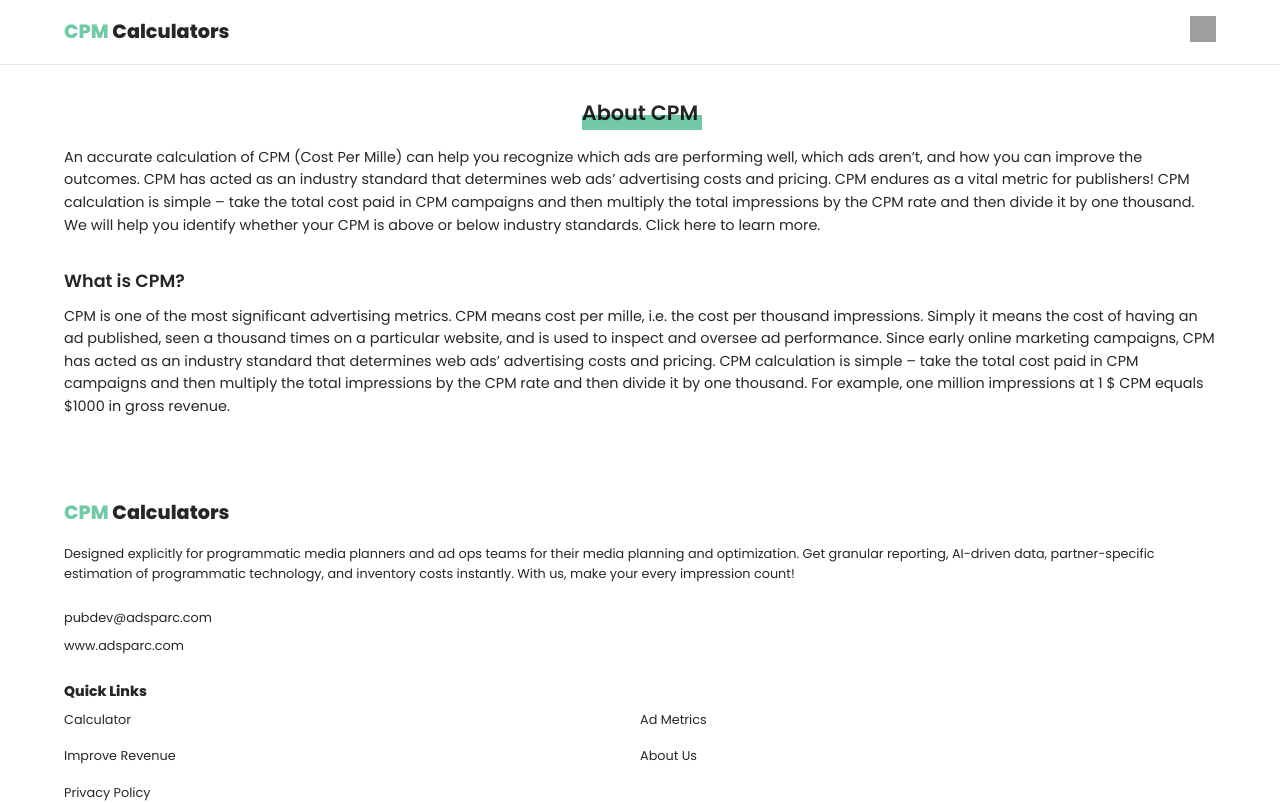
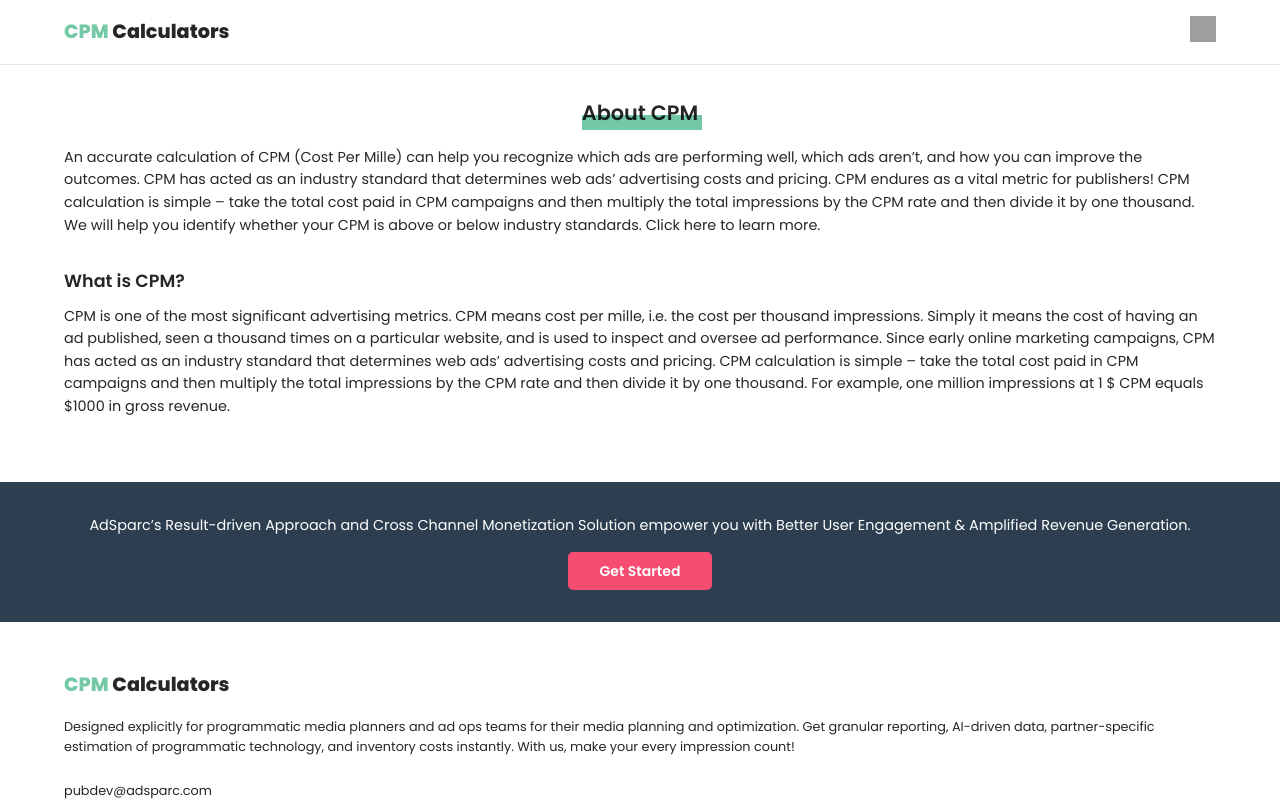
Before and after one commit to arvind-adsparc/cpmcalculators, a Next.js app: page / in a window 1280 px wide. Shown: the top 803 px of the page. Built offline with nearby package versions, Linux system fonts and the light colour scheme; grey boxes are pictures that could not be loaded.

Commit message:
addition of of cta bar

```diff
--- /dev/null
+++ b/components/Button/button.jsx
@@ -0,0 +1,9 @@
+const Button = ({ text, color }) => {
+  return (
+    <div className="cta">
+      <button className={`btn ${color}`}>{text}</button>
+    </div>
+  );
+};
+
+export default Button;
--- /dev/null
+++ b/components/CTABar/index.jsx
@@ -0,0 +1,22 @@
+import styles from "../../styles/CTABar.module.scss";
+import Button from "../Button/button";
+
+const CTABar = () => {
+  return (
+    <section className={styles.ctaBar}>
+      <div className="container">
+        <div className={styles.grid}>
+          <div className={styles.text}>
+            AdSparc’s Result-driven Approach and Cross Channel Monetization
+            Solution empower you with Better User Engagement & Amplified Revenue
+            Generation.
+          </div>
+
+          <Button text="Get Started" color="pink" />
+        </div>
+      </div>
+    </section>
+  );
+};
+
+export default CTABar;
--- a/pages/_app.js
+++ b/pages/_app.js
@@ -1,5 +1,5 @@
 import "antd/dist/antd.css";
-import "../styles/globals.css";
+import "../styles/globals.scss";
 
 function MyApp({ Component, pageProps }) {
   return <Component {...pageProps} />;
--- a/pages/index.js
+++ b/pages/index.js
@@ -1,4 +1,5 @@
 import AboutCPM from "../components/AboutCPM";
+import CTABar from "../components/CTABar";
 import Layout from "../components/Layout";
 import Seo from "../components/Seo";
 
@@ -12,6 +13,7 @@ export default function Home() {
       <Layout>
         <section className="page">
           <AboutCPM />
+          <CTABar />
         </section>
       </Layout>
     </>
--- /dev/null
+++ b/styles/CTABar.module.scss
@@ -0,0 +1,17 @@
+@use "variables";
+
+.ctaBar {
+  padding: 2rem 0;
+  background-color: variables.$thirdColor;
+  color: variables.$neutralWhite;
+
+  .grid {
+    display: grid;
+    gap: 1rem;
+  }
+
+  .text {
+    font-size: 0.9rem;
+    text-align: center;
+  }
+}
--- a/styles/Footer.module.scss
+++ b/styles/Footer.module.scss
@@ -2,6 +2,7 @@
 
 .footer {
   //   padding: 1rem 0;
+  padding-top: 2rem;
   position: sticky;
   width: 100%;
   top: 0;
--- a/styles/_variables.scss
+++ b/styles/_variables.scss
@@ -1,6 +1,6 @@
 $primaryColor: #73c9a6;
 $secondaryColor: #f64c71;
-$tertiaryColor: #2d3e50;
+$thirdColor: #2d3e50;
 
 $neutralGray: #e6e6e6;
 $neutralWhite: #fff;
--- a/styles/globals.css
+++ b/styles/globals.scss
@@ -23,6 +23,7 @@ img {
   height: 100%;
 }
 
+/* container */
 .container {
   width: 90%;
   max-width: 1400px;
@@ -34,3 +35,24 @@ img {
   justify-content: space-between;
   align-items: center;
 }
+
+/* button */
+
+.cta {
+  text-align: center;
+
+  .btn {
+    padding: 0.5rem 2rem;
+    border-radius: 5px;
+    font-weight: 600;
+    border: none;
+  }
+
+  .green {
+    background-color: #73c9a6;
+  }
+
+  .pink {
+    background-color: #f64c71;
+  }
+}
```
